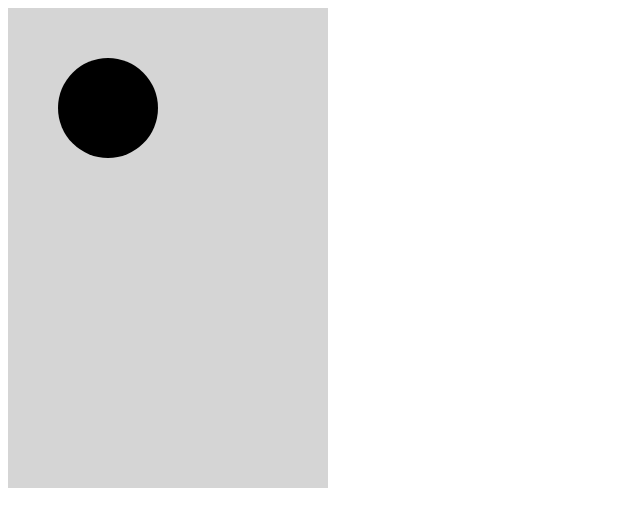
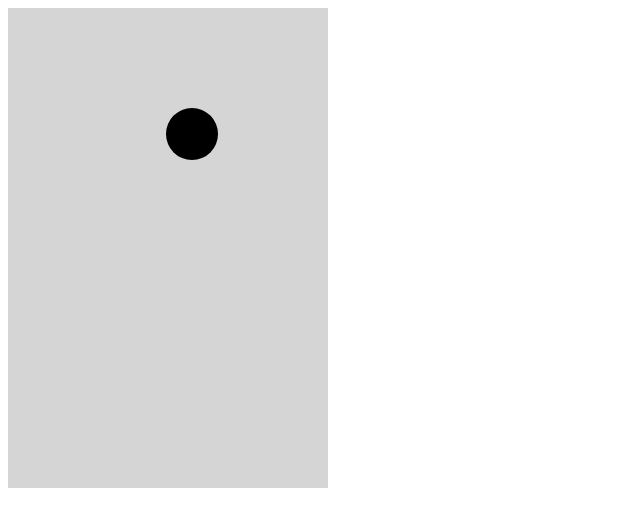
Before and after one commit to jollen/html5-examples-game, a plain HTML site: page index.html in a window 1280 px wide. Shown: the whole page, without its empty margins (0-640 px from the left). Drawn offline with Linux system fonts and the light colour scheme.

Commit message:
Add: randomBall()

```diff
--- a/index.html
+++ b/index.html
@@ -16,6 +16,17 @@
 </body>
 <script>
 var gameModule = (function () {
+
+	var ballX,
+	    ballY,
+	    ballR;
+
+	function randomBall() {
+		ballX = Math.floor(Math.random() * 320);  // [0..320]
+		ballY = Math.floor(Math.random() * 480);  // [0..480]
+		ballR = Math.floor(Math.random() * 80);   // [0..80]
+	}
+
 	function drawBall() {
 		var canvas = document.getElementById("cover");
 		var ctx = canvas.getContext("2d");
@@ -25,15 +36,20 @@ var gameModule = (function () {
 
 		ctx.fillStyle = "black";
 		ctx.beginPath();
-		ctx.arc(100, 100, 50, 0, Math.PI * 2, true);
+		ctx.arc(ballX, ballY, ballR, 0, Math.PI * 2, true);
 		ctx.fill();
 	}
 
+	function gameStart() {
+		randomBall();
+		drawBall();
+	}
+
 	return {
-		drawBall: drawBall,
+		gameStart: gameStart,
 	}
 }) ();
 
-gameModule.drawBall();
+gameModule.gameStart();
 </script>
 </html>
```
